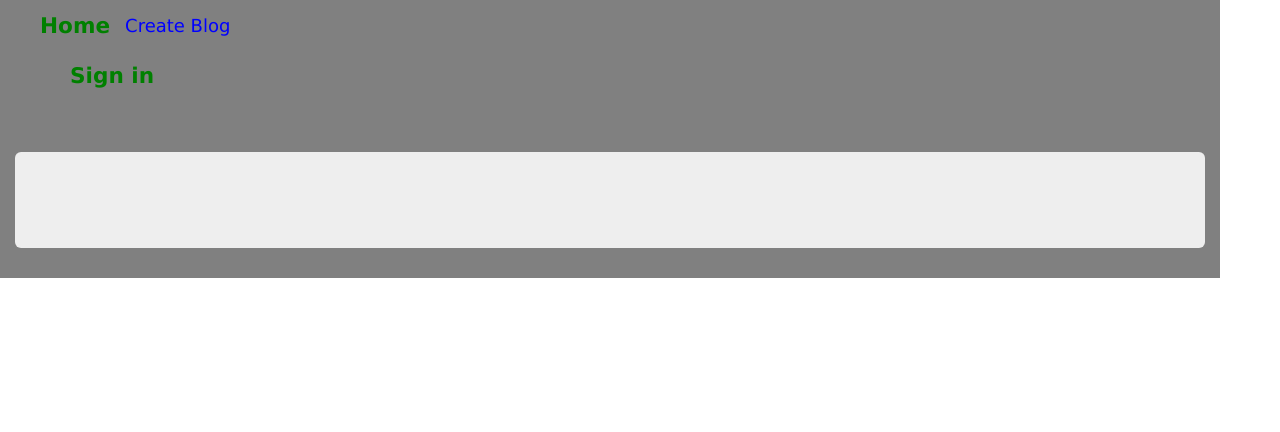
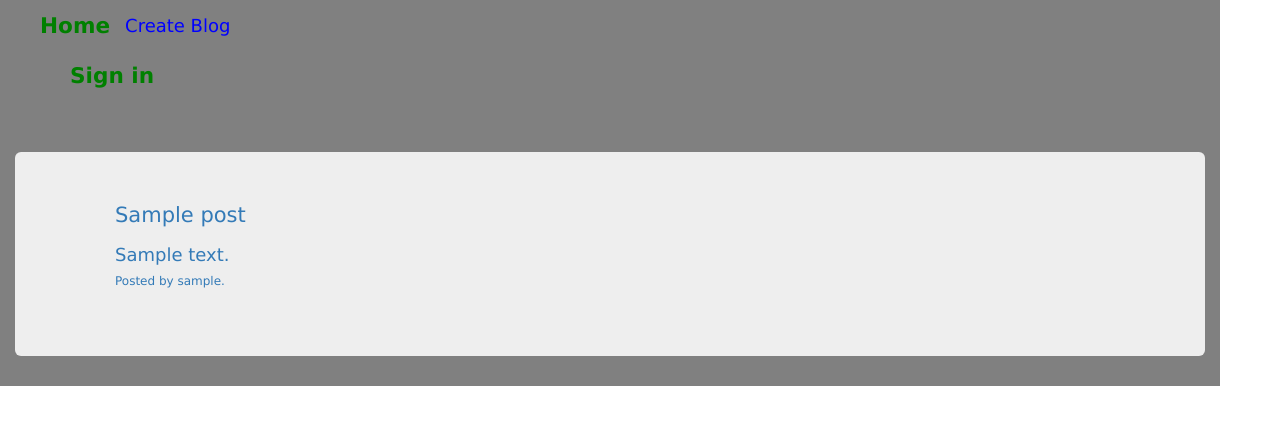
Before and after one commit to josphat-otieno/blog-post, a Flask app: template app/templates/index.html in a window 1280 px wide. Shown: the top 432 px of the page. Run offline with Flask 2, Linux system fonts and the light colour scheme; tables that the repository leaves empty hold one stand-in row (values such as "Sample post"); the template is opened without the code that fills it: values that come from a table or form of the project are taken from there, most other values are stand-ins (such as "Sample title", 1, 10 or a date in 2020); some libraries are stand-ins or nearby versions.

Commit message:
create post

```diff
--- a/app/models.py
+++ b/app/models.py
@@ -61,7 +61,7 @@ class Post(db.Model):
     content = db.Column(db.String(255))
     date_posted = db.Column(db.DateTime, default=datetime.utcnow)
     user_id = db.Column(db.Integer, db.ForeignKey('users.id'))
-    comments = db.relationship('Comments', backref='pitch', lazy='dynamic')
+    comments = db.relationship('Comment', backref='pitch', lazy='dynamic')
 
 
     def save_post(self):
--- a/app/templates/index.html
+++ b/app/templates/index.html
@@ -6,6 +6,19 @@
 {% block content %}
 
 <div class="jumbotron">
+    <ul style="list-style: none;">
+        {% for post in posts %}
+            <div class="list-group">
+                <a href="#">
+                    <div class="list-item">
+                    </div>
+                    <p>{{post.title}}</p>
+                    <h4>{{ post.content }}</h4>
+                    <h6> Posted by {{post.user.username}}.</h6>
+                </a>
+            </div>
+        {% endfor %}
+</ul>
 
 </div>
 {% endblock %}
```
Also changed, not shown: app/templates/new_post.html (+1 -14 lines).
